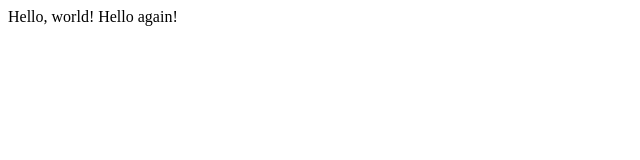
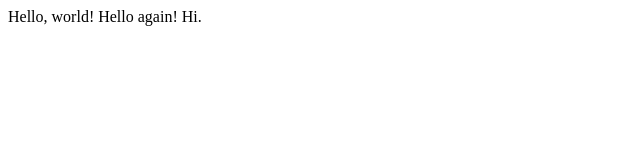
Before and after one commit to jackwillis517/Practice-, a plain HTML site: page hello.html in a window 1280 px wide. Shown: the full height of the page, 0-640 px from the left. Drawn offline with Linux system fonts and the light colour scheme.

Commit message:
Update hello.html

```diff
--- a/hello.html
+++ b/hello.html
@@ -4,6 +4,6 @@
         <title>My Webpage!</title>
     </head>
     <body>
-        Hello, world! Hello again!
+        Hello, world! Hello again! Hi.
     </body>
 </html>
```
